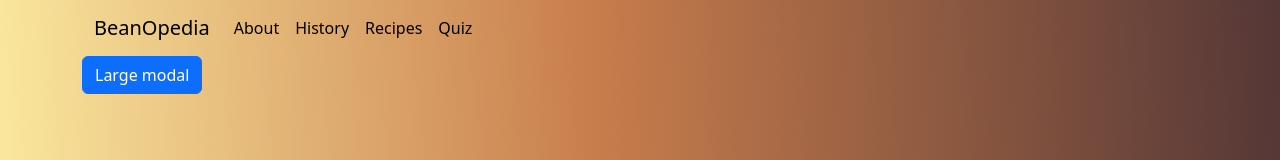
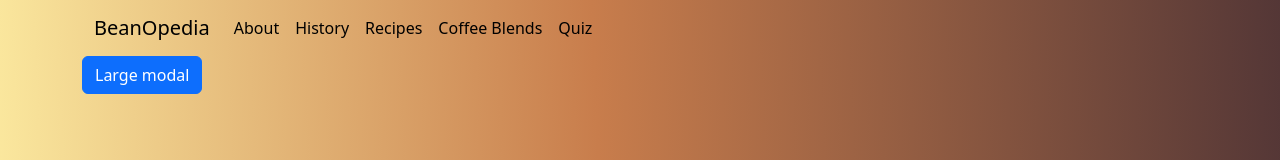
Before and after one commit to Raqueldelcastillo/beanOpedia, a plain HTML site: page index.html in a window 1280 px wide. Shown: the top 160 px of the page. Drawn offline with nearby package versions, Linux system fonts and the light colour scheme.

Commit message:
adds placeholder for coffee blend selection section

```diff
--- a/assets/script.js
+++ b/assets/script.js
@@ -2,6 +2,10 @@ $(document).ready(function(){
     // event.preventDefault();
     $("#myModal").modal('show');
 });
+
+//SELECT COFFEE BLENDS WITH FAKE BLENDS API //
+// function selectCoffeeBlends()
+
 
 // var question created for questions array with answers, correct answer and fact that will pop up once user presses on any of the answers.
 var coffeeQuestions = [
--- a/index.html
+++ b/index.html
@@ -29,6 +29,7 @@
               <a class="nav-link" href="#projects">About</a>
               <a class="nav-link" href="#history">History</a>
               <a class="nav-link" href="#recipes">Recipes</a>
+              <a class="nav-link" href="#recipes">Coffee Blends</a>
               <a class="nav-link" href="#quiz">Quiz</a>
 
             </div>
```
